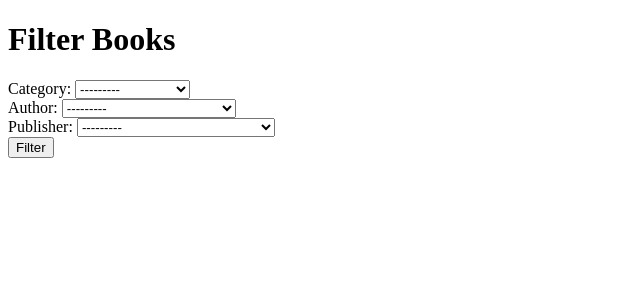
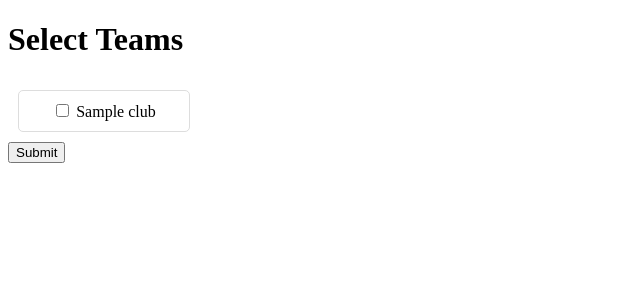
Before and after one commit to theoddone82/Check24Winter, a Django app: page /index in a window 1280 px wide. Shown: the top 300 px of the page, without its empty margins (0-640 px from the left). Run offline with Django 5.2, Linux system fonts and the light colour scheme; tables that the repository leaves empty hold one stand-in row (values such as "Sample post").

```diff
--- a/attemptNumberTwo/csvFileParser/models.py
+++ b/attemptNumberTwo/csvFileParser/models.py
@@ -10,7 +10,7 @@ class game(models.Model):
 class streaming_package(models.Model):
     name = models.CharField(max_length=100)
     monthly_price_cents = models.IntegerField(null=True)
-    monthly_price_yearly_subscription_cents = models.IntegerField(null=True)
+    monthly_price_yearly_subscription_in_cents = models.IntegerField(null=True)
 
 
 class streaming_offer(models.Model):
@@ -18,3 +18,14 @@ class streaming_offer(models.Model):
     streaming_package_id = models.ForeignKey(streaming_package, on_delete=models.CASCADE)
     live    = models.BooleanField()
     highlights = models.BooleanField()
+
+class clubs(models.Model):
+    name = models.CharField(max_length=100)
+
+    def __str__(self):
+        return self.name  # This will be displayed in the ModelChoiceField
+class lieges(models.Model):
+    name = models.CharField(max_length=100)
+
+    def __str__(self):
+        return self.name  # This will be displayed in the ModelChoiceField
--- /dev/null
+++ b/attemptNumberTwo/gameLogic/forms/footballTeamForm.py
@@ -0,0 +1,9 @@
+from csvFileParser.models import clubs
+from django import forms
+
+class TeamSelectionForm(forms.Form):
+    clubs = forms.ModelMultipleChoiceField(
+        queryset=clubs.objects.all(),
+        widget=forms.CheckboxSelectMultiple,
+        required=False,
+    )
--- a/attemptNumberTwo/gameLogic/forms/selects.py
+++ b/attemptNumberTwo/gameLogic/forms/selects.py
@@ -1,8 +1,15 @@
 
 from django import forms
-from csvFileParser.models import game, streaming_package, streaming_offer
+from csvFileParser.models import game, streaming_package, streaming_offer, clubs, lieges
 
 class BookFilterForm(forms.Form):
-    category = forms.ModelChoiceField(queryset=game.objects.all(), required=True, label="Category")
-    author = forms.ModelChoiceField(queryset=streaming_offer.objects.all(), required=True, label="Author")
-    publisher = forms.ModelChoiceField(queryset=streaming_package.objects.all(), required=True, label="Publisher")
+    clubs = forms.ModelChoiceField(
+        queryset=clubs.objects.all(),  # Or apply any filters if needed
+        required=False,
+        empty_label="Select a Category..."  # This sets the placeholder
+    )
+    lieges = forms.ModelChoiceField(
+        queryset=lieges.objects.all(),  # Or apply any filters if needed
+        required=False,
+        empty_label="Select a liege..."  # This sets the placeholder
+    )
--- a/attemptNumberTwo/gameLogic/templates/index.html
+++ b/attemptNumberTwo/gameLogic/templates/index.html
@@ -1,28 +1,54 @@
-<!-- your_app/templates/filter_books.html -->
+<!-- select_teams.html -->
 
 <!DOCTYPE html>
-<html lang="en">
+<html>
 <head>
-    <meta charset="UTF-8">
-    <title>Filter Books</title>
+    <title>Select Teams</title>
+    <style>
+        /* Styling for team options */
+        .team-card {
+            border: 1px solid #ddd;
+            padding: 10px;
+            margin: 10px;
+            border-radius: 5px;
+            display: inline-block;
+            width: 150px;
+            text-align: center;
+        }
+        .team-logo {
+            width: 100px;
+            height: auto;
+        }
+        .team-checkbox {
+            display: none;
+        }
+        .team-label {
+            display: inline-block;
+            padding: 8px 16px;
+            border-radius: 4px;
+            background-color: #007bff;
+            color: white;
+            cursor: pointer;
+        }
+        .team-checkbox:checked + .team-label {
+            background-color: #28a745;
+        }
+    </style>
 </head>
 <body>
-    <h1>Filter Books</h1>
-    <form method="post" action="{% url 'index' %}">
+    <h1>Select Teams</h1>
+    <form method="post">
         {% csrf_token %}
-        <div>
-            <label for="id_category">Category:</label>
-            {{ form.category }}
+        <div class="teams-container">
+            {% for club in form.clubs %}
+                <div class="team-card">
+                    <div>
+                        <label for="club-{{ club.id }}" class="club-label">{{ club }}</label>
+                    </div>
+                </div>
+            {% endfor %}
         </div>
-        <div>
-            <label for="id_author">Author:</label>
-            {{ form.author }}
-        </div>
-        <div>
-            <label for="id_publisher">Publisher:</label>
-            {{ form.publisher }}
-        </div>
-        <button type="submit">Filter</button>
+        <button type="submit">Submit</button>
     </form>
 </body>
 </html>
--- a/attemptNumberTwo/gameLogic/views.py
+++ b/attemptNumberTwo/gameLogic/views.py
@@ -1,17 +1,35 @@
-from django.shortcuts import render
-from .forms import selects
-
+from django.shortcuts import render,redirect
+from django.urls import reverse
+from .forms import selects, footballTeamForm
+from csvFileParser.models import game, streaming_package, streaming_offer, clubs, lieges
+from django.http import HttpResponse
 # Create your views here.
 def index(request):
     if request.method == "POST":
-        form = selects.BookFilterForm(request.POST)
-        if form.is_valid():
-            category = form.cleaned_data['category']
-            author = form.cleaned_data['author']
-            publisher = form.cleaned_data['publisher']
-            return render(request, 'index.html', {'form': form, 'category': category, 'author': author, 'publisher': publisher})
+        selectedClubs = request.POST.getlist('clubs')
+        print(selectedClubs)
+        for option in selectedClubs:
+            #get the actuall name not the club id
+            result =  []
+            name = clubs.objects.get(id=option)
+            print(name)
+            # look for games which that club name
+            games = game.objects.filter(team_home=name)
+            for g in games:
+                print(f"gameid: {g.id}")
+                temp = streaming_offer.objects.filter(game_id=g.id)
+                for t in temp:
+                    print(f" streaming offers {t.live} || {t.highlights}")
+                    if t.live and t.highlights:
+                        result.append(t.streaming_package_id.id)
+
+        # for res in list(set(result)):
+        packages = streaming_package.objects.filter(id__in=result)
+        for pak in packages:
+            print(pak.monthly_price_yearly_subscription_in_cents)
+        return render(request, 'display_table.html', {'data': packages})
 
     else:
-        form = selects.BookFilterForm()
+        form = footballTeamForm.TeamSelectionForm()
+        print(form)
         return render(request, 'index.html', {'form': form})
-    return render(request, 'index.html')
```
Also changed, not shown: attemptNumberTwo/csvFileParser/views.py (+0 -9 lines), attemptNumberTwo/gameLogic/management/commands/update_db.py (added, +16 -0 lines), attemptNumberTwo/gameLogic/management/commands/update_db_lieges.py (added, +16 -0 lines), attemptNumberTwo/gameLogic/templates/display_table.html (added, +57 -0 lines), attemptNumberTwo/csvFileParser/migrations/0003_clubs_competitions.py (added), attemptNumberTwo/csvFileParser/migrations/0004_rename_competitions_lieges.py (added), attemptNumberTwo/csvFileParser/migrations/0005_rename_monthly_price_yearly_subscription_cents_streaming_package_monthly_price_yearly_subscription_i.py (added).
